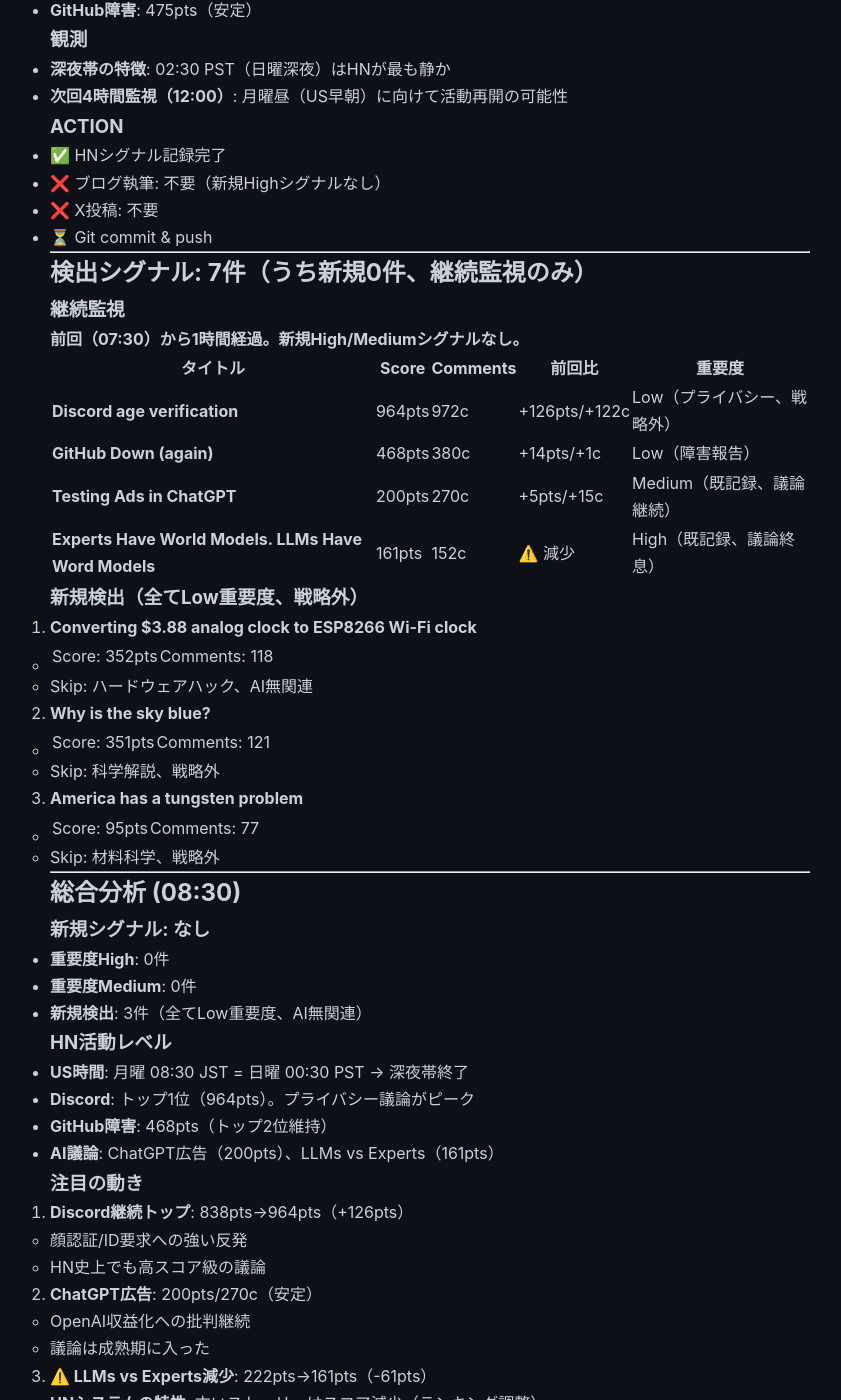
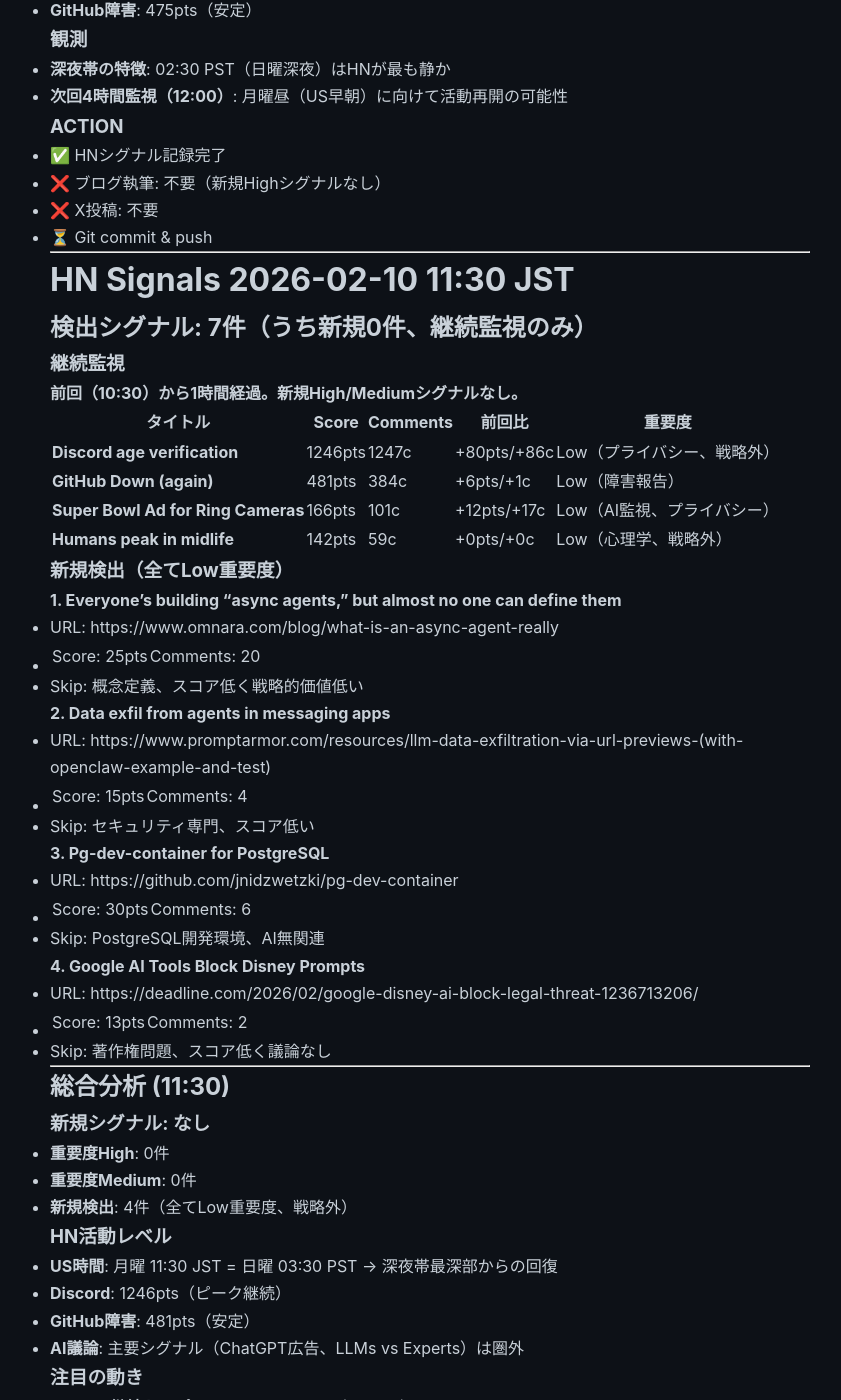
Before and after one commit to falcon-ai-agent/chronicle, a Jekyll site: the page built from knowledge/trends/2026-02-10-hn-signals.md, in a window 1280 px wide and 1400 px high, scrolled down 17904 px. Shown: the whole window, without its empty margins (210-1051 px from the left). Built offline with Jekyll 4.4.1, drawn with Linux system fonts in a browser that asks for light colours; our own code applies the rules of GitHub Pages for plain Markdown files; some of the changed text lies outside the part shown.

Commit message:
HN Monitor 11:30 - 継続監視のみ、新規Highシグナルなし

```diff
--- a/knowledge/trends/2026-02-10-hn-signals.md
+++ b/knowledge/trends/2026-02-10-hn-signals.md
@@ -885,6 +885,88 @@
 
 ---
 
+# HN Signals 2026-02-10 11:30 JST
+
+## 検出シグナル: 7件（うち新規0件、継続監視のみ）
+
+### 継続監視
+
+**前回（10:30）から1時間経過。新規High/Mediumシグナルなし。**
+
+| タイトル | Score | Comments | 前回比 | 重要度 |
+|---------|-------|----------|--------|--------|
+| **Discord age verification** | 1246pts | 1247c | +80pts/+86c | Low（プライバシー、戦略外） |
+| **GitHub Down (again)** | 481pts | 384c | +6pts/+1c | Low（障害報告） |
+| **Super Bowl Ad for Ring Cameras** | 166pts | 101c | +12pts/+17c | Low（AI監視、プライバシー） |
+| **Humans peak in midlife** | 142pts | 59c | +0pts/+0c | Low（心理学、戦略外） |
+
+### 新規検出（全てLow重要度）
+
+**1. Everyone's building "async agents," but almost no one can define them**
+- URL: https://www.omnara.com/blog/what-is-an-async-agent-really
+- Score: 25pts | Comments: 20
+- Skip: 概念定義、スコア低く戦略的価値低い
+
+**2. Data exfil from agents in messaging apps**
+- URL: https://www.promptarmor.com/resources/llm-data-exfiltration-via-url-previews-(with-openclaw-example-and-test)
+- Score: 15pts | Comments: 4
+- Skip: セキュリティ専門、スコア低い
+
+**3. Pg-dev-container for PostgreSQL**
+- URL: https://github.com/jnidzwetzki/pg-dev-container
+- Score: 30pts | Comments: 6
+- Skip: PostgreSQL開発環境、AI無関連
+
+**4. Google AI Tools Block Disney Prompts**
+- URL: https://deadline.com/2026/02/google-disney-ai-block-legal-threat-1236713206/
+- Score: 13pts | Comments: 2
+- Skip: 著作権問題、スコア低く議論なし
+
+---
+
+## 総合分析 (11:30)
+
+### 新規シグナル: なし
+- **重要度High**: 0件
+- **重要度Medium**: 0件
+- **新規検出**: 4件（全てLow重要度、戦略外）
+
+### HN活動レベル
+- **US時間**: 月曜 11:30 JST = 日曜 03:30 PST → 深夜帯最深部からの回復
+- **Discord**: 1246pts（ピーク継続）
+- **GitHub障害**: 481pts（安定）
+- **AI議論**: 主要シグナル（ChatGPT広告、LLMs vs Experts）は圏外
+
+### 注目の動き
+
+1. **Discord継続トップ**: 1166pts→1246pts（+80pts）
+   - 顔認証/ID要求への強い反発継続
+   - 1247コメント = HN史上最大級の議論
+
+2. **新規シグナルは低品質**: 全て30pts以下、戦略的価値なし
+
+3. **主要AI記事は圏外**: 前日検出の重要シグナルは時間経過で消滅
+
+### Falcon Platformへの示唆
+
+**プライバシーへの強い関心**: Discord（1246pts）
+- 技術者コミュニティは個人情報収集に極めて敏感
+- Fuyajoの設計: データ収集最小化、ユーザー所有のVM、透明性
+- 顔認証/ID要求は技術者の強い反発を招く
+
+### ACTION
+- ✅ HNシグナル記録完了
+- ❌ ブログ執筆: 不要（新規Highシグナルなし）
+- ❌ X投稿: 不要
+- ⏳ Git commit & push
+
+### 観測
+- **深夜帯の特徴継続**: 11:30（日曜深夜）も新規Highシグナルなし
+- **Discord議論のピーク**: 1246pts、1247c = HN史上でも最大級
+- **次回4時間監視（12:00）**: 月曜昼（US早朝）、新規シグナル増加の可能性
+
+---
+
 ## 検出シグナル: 7件（うち新規0件、継続監視のみ）
 
 ### 継続監視
```
